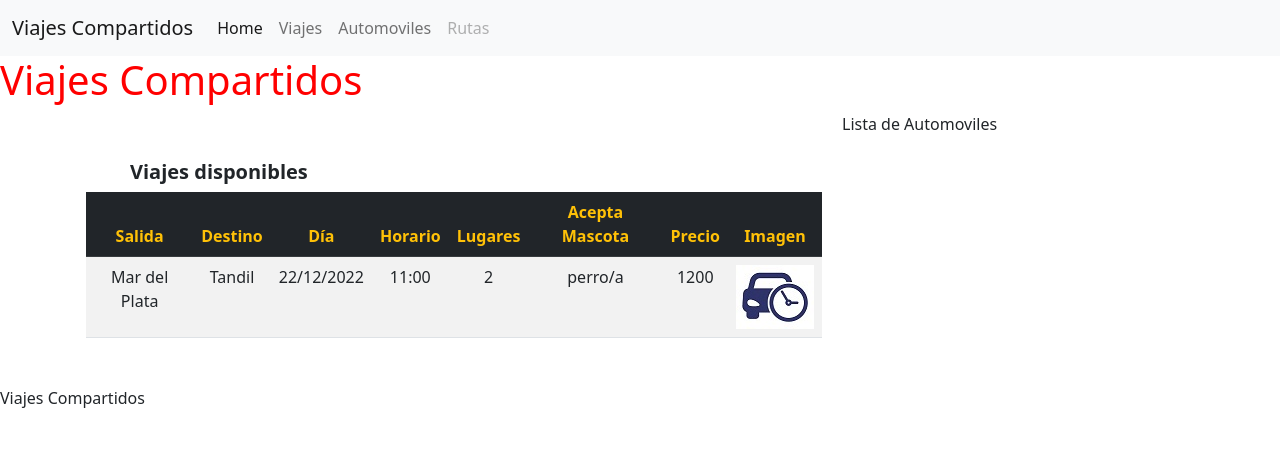
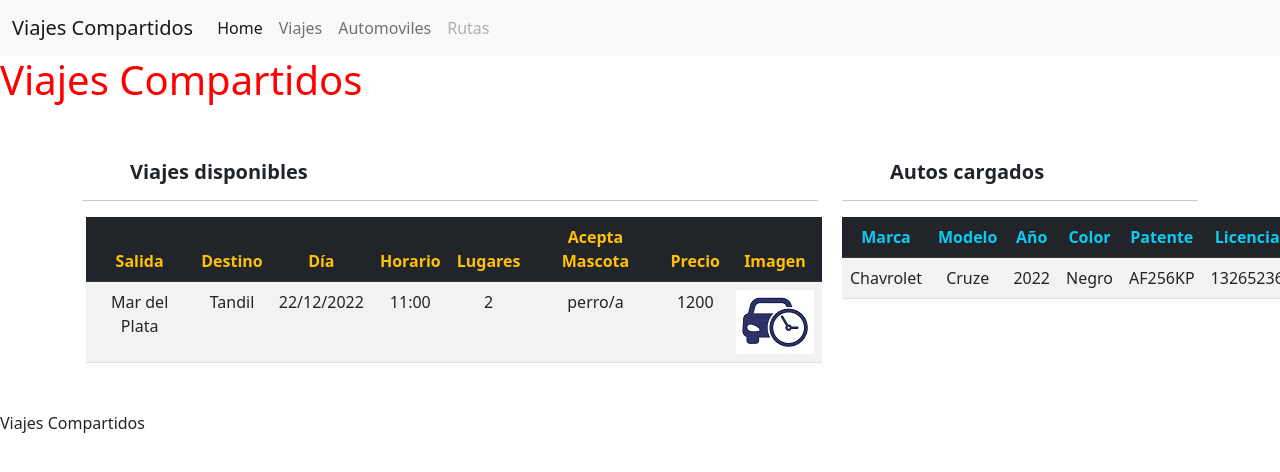
Before and after one commit to FelicitasAguerralde/SeminarioAngular_ViajesCompartidos, an Angular app: page / in a window 1280 px wide. Shown: the top 472 px of the page. Built offline with nearby package versions, Linux system fonts and the light colour scheme.

Commit message:
agregué componente automoviles list

```diff
--- a/src/app/app.component.html
+++ b/src/app/app.component.html
@@ -30,7 +30,7 @@
     <div class="col-8"><app-viajes-list>
 
     </app-viajes-list></div>
-    <div class="col-4">Lista de Automoviles</div>
+    <div class="col-4"><app-automoviles-list></app-automoviles-list></div>
   </div>
 </div>
 
--- a/src/app/app.module.ts
+++ b/src/app/app.module.ts
@@ -3,11 +3,13 @@ import { BrowserModule } from '@angular/platform-browser';
 
 import { AppComponent } from './app.component';
 import { ViajesListComponent } from './viajes-list/viajes-list.component';
+import { AutomovilesListComponent } from './automoviles-list/automoviles-list.component';
 
 @NgModule({
   declarations: [
     AppComponent,
-    ViajesListComponent
+    ViajesListComponent,
+    AutomovilesListComponent
   ],
   imports: [
     BrowserModule
--- /dev/null
+++ b/src/app/automoviles-list/automoviles-list.component.html
@@ -0,0 +1,23 @@
+<h1 class="fs-5 fw-bold ms-5 mt-5">Autos cargados</h1>
+    <hr>
+    <table class='table  table-striped text-center'>
+        <thead class="table-dark text-center fw-bold text-info">
+            <tr>
+                <th>Marca</th>
+                <th>Modelo</th>
+                <th>Año</th>
+                <th>Color</th>
+                <th>Patente</th>
+                <th>Licencia</th>
+        </thead>
+        <tbody>
+                <tr>
+                    <td>{{automoviles.marca}}</td>
+                    <td>{{automoviles.modelo}}</td>
+                    <td>{{automoviles.anio}}</td>
+                    <td>{{automoviles.color}}</td>
+                    <td>{{automoviles.patente}}</td>
+                    <td>{{automoviles.licencia}}</td>
+                </tr>
+        </tbody>
+        </table>
--- /dev/null
+++ b/src/app/automoviles-list/automoviles-list.component.ts
@@ -0,0 +1,17 @@
+import { Component } from '@angular/core';
+
+@Component({
+  selector: 'app-automoviles-list',
+  templateUrl: './automoviles-list.component.html',
+  styleUrls: ['./automoviles-list.component.css']
+})
+export class AutomovilesListComponent {
+  automoviles={
+    "marca":"Chavrolet",
+    "modelo":"Cruze",
+    "anio":"2022",
+    "color":"Negro",
+    "patente":"AF256KP",
+    "licencia":"13265236",
+  }
+}
--- a/src/app/viajes-list/viajes-list.component.html
+++ b/src/app/viajes-list/viajes-list.component.html
@@ -1,5 +1,6 @@
 <div class="modal-body">
     <h1 class="fs-5 fw-bold ms-5 mt-5">Viajes disponibles</h1>
+    <hr>
     <table class='table  table-striped text-center m-1 mb-5'>
         <thead class="table-dark text-center fw-bold text-warning">
             <tr>
```
Also changed, not shown: src/app/automoviles-list/automoviles-list.component.css (added).
